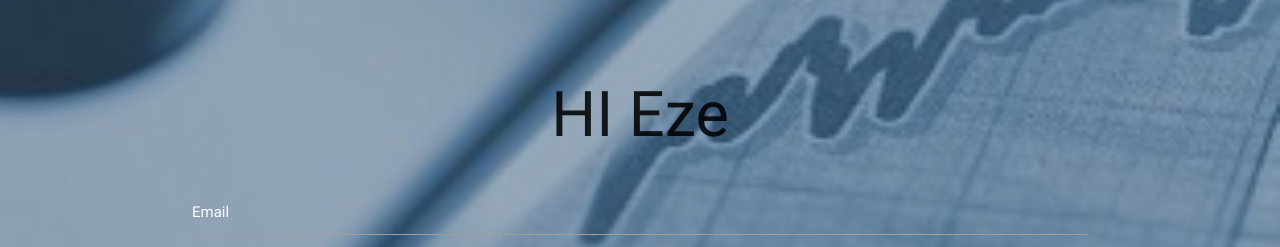
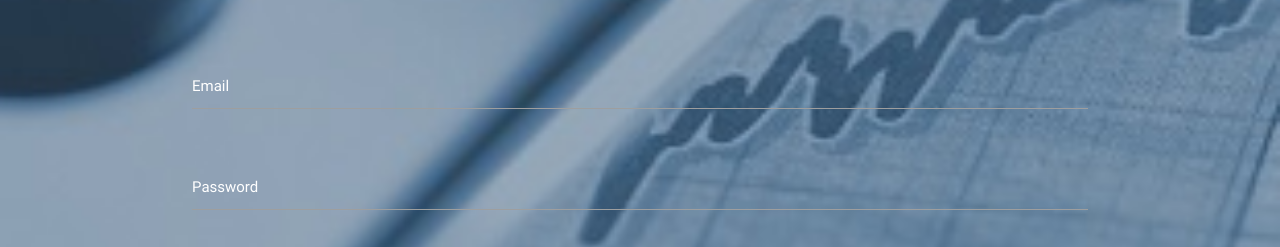
Before and after one commit to ezemery/cordovaFinanceApp, a website: page www/index.html in a window 1280 px wide. Shown: the part 656-903 px from the top of the page. Drawn offline with Linux system fonts and the light colour scheme.

```diff
--- a/www/index.html
+++ b/www/index.html
@@ -1,6 +1,5 @@
 <!DOCTYPE html>
 <html lang="en">
-
 <head>
     <meta charset="UTF-8">
     <meta name="theme-color" content="#517aa0">
@@ -10,7 +9,6 @@
     <link rel="stylesheet" href="css/materialize.min.css">
     <link rel="stylesheet" href="css/style.css">
 </head>
-
 <body class="home">
   <div class="container">
    <div class="row">
@@ -19,7 +17,6 @@
     <div class="row">
 
     <form id="form" class="col s12">
-        <h1>HI Eze</h1>
       <div class="row">
         <div class="input-field col s12">
           <input id="email" type="text" class="validate" name="email">
@@ -29,7 +26,7 @@
       <div class="row">
         <div class="input-field col s12">
           <input id="password" type="password" class="validate" name="password">
-            <label for="password">Pass</label>
+          <label for="password">Password</label>
         </div>
       </div>
       <div class="row">
@@ -54,5 +51,4 @@
         window.location = "chapter.html";
     }
  </script>
-
 </html>
```
Lines whose indentation alone changed are shown as unchanged.
